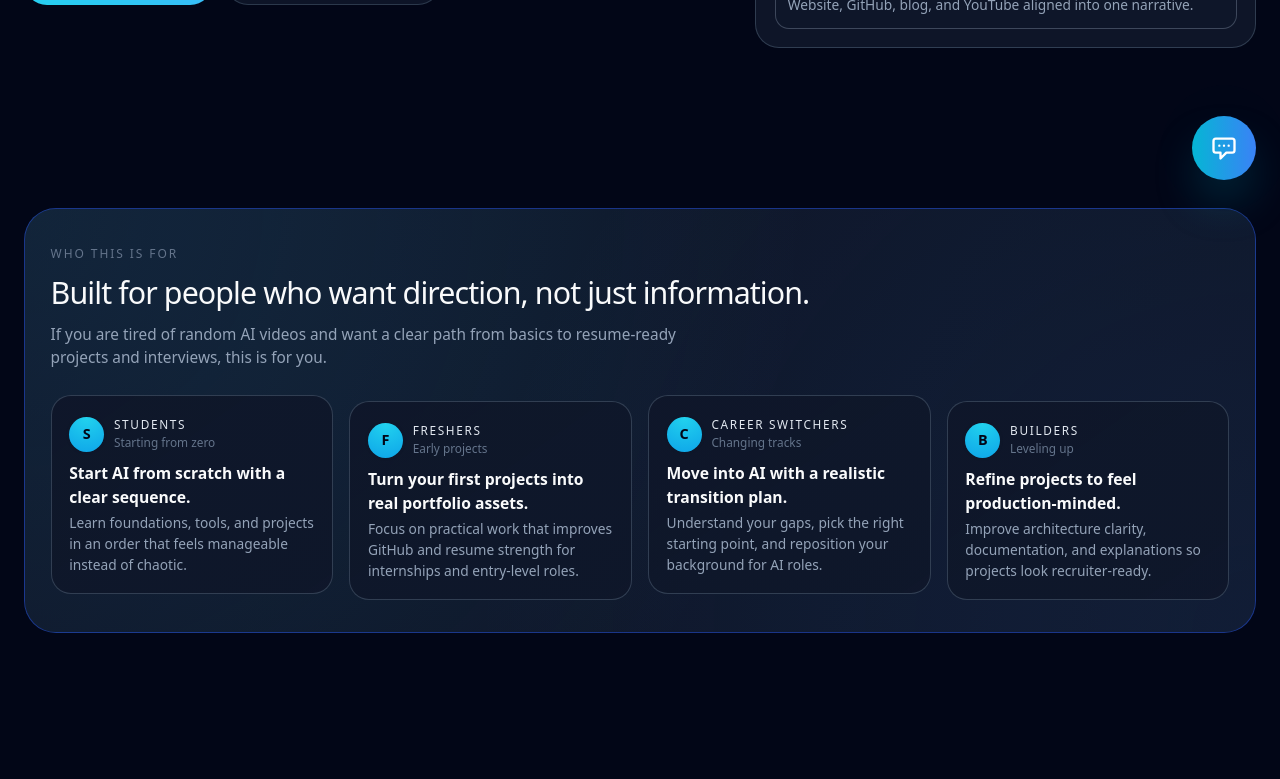
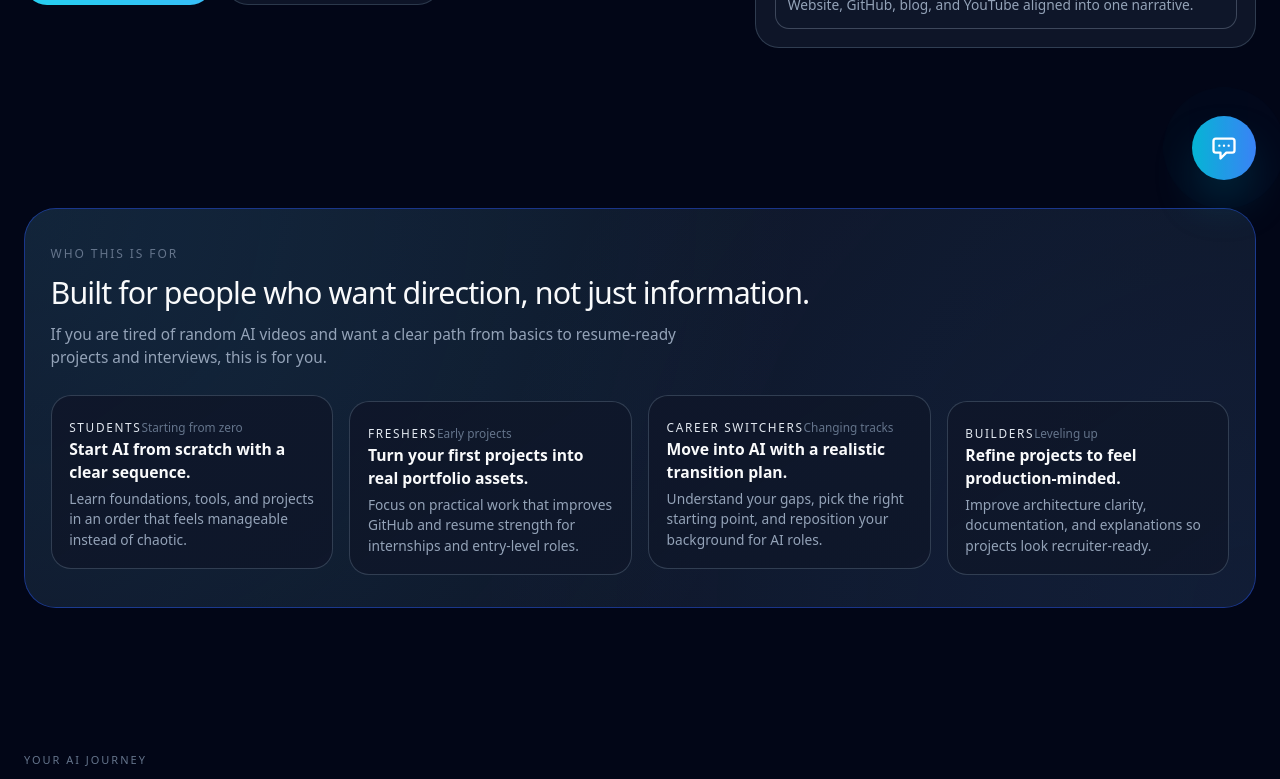
Before and after one commit to RzLetsCode/portfolio, a Next.js app: page /portfolio/ in a window 1280 px wide. Shown: the part 596-1375 px from the top of the page. Built offline with nearby package versions, Linux system fonts and the light colour scheme.

Commit message:
Update Audience.tsx

```diff
--- a/components/Audience.tsx
+++ b/components/Audience.tsx
@@ -52,14 +52,11 @@ export default function Audience() {
               idx % 2 === 0 ? styles.audCardRaised : ''
             }`}
           >
-            <div className={styles.audTopRow}>
-              <div className={styles.audAvatar}>
-                <span>{a.label[0].toUpperCase()}</span>
-              </div>
-              <div>
-                <p className={styles.audLabel}>{a.label}</p>
-                <p className={styles.audTag}>{a.tag}</p>
-              </div>
+            <div className={styles.accent} aria-hidden="true" />
+
+            <div className={styles.audHeader}>
+              <span className={styles.audLabel}>{a.label}</span>
+              <span className={styles.audTag}>{a.tag}</span>
             </div>
 
             <h3 className={styles.audTitle}>{a.title}</h3>
```
